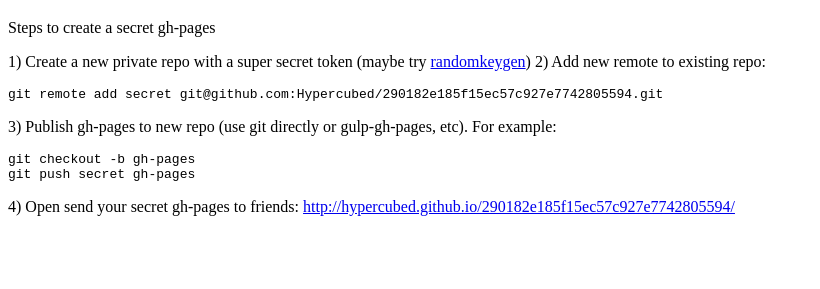
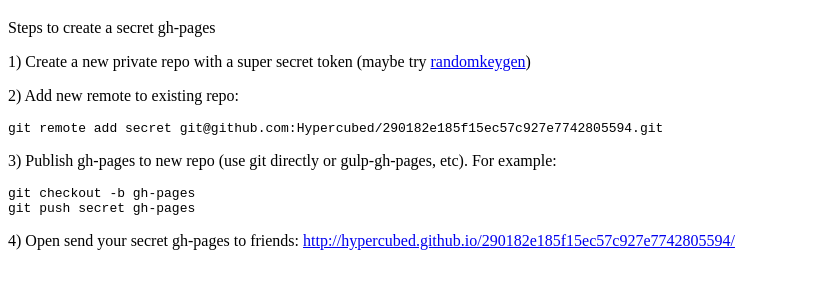
Before and after one commit to Hypercubed/gh-pages-secret-poc, a plain HTML site: page index.html in a window 1280 px wide. Shown: the part 159-448 px from the top of the page, without its empty margins (0-820 px from the left). Drawn offline with Linux system fonts and the light colour scheme.

Commit message:
Update readme

```diff
--- a/index.html
+++ b/index.html
@@ -9,7 +9,7 @@
 <h1 id="gh-pages-secret-poc">gh-pages-secret-poc</h1>
 <p>Steps to create a secret gh-pages</p>
 <p>1) Create a new private repo with a super secret token (maybe try <a href="http://randomkeygen.com/">randomkeygen</a>)
-2) Add new remote to existing repo:</p>
+<p>2) Add new remote to existing repo:</p>
 <pre><code class="lang-sh">git remote add secret git@github.com:Hypercubed/290182e185f15ec57c927e7742805594.git
 </code></pre>
 <p>3) Publish gh-pages to new repo (use git directly or gulp-gh-pages, etc).  For example:</p>
```
